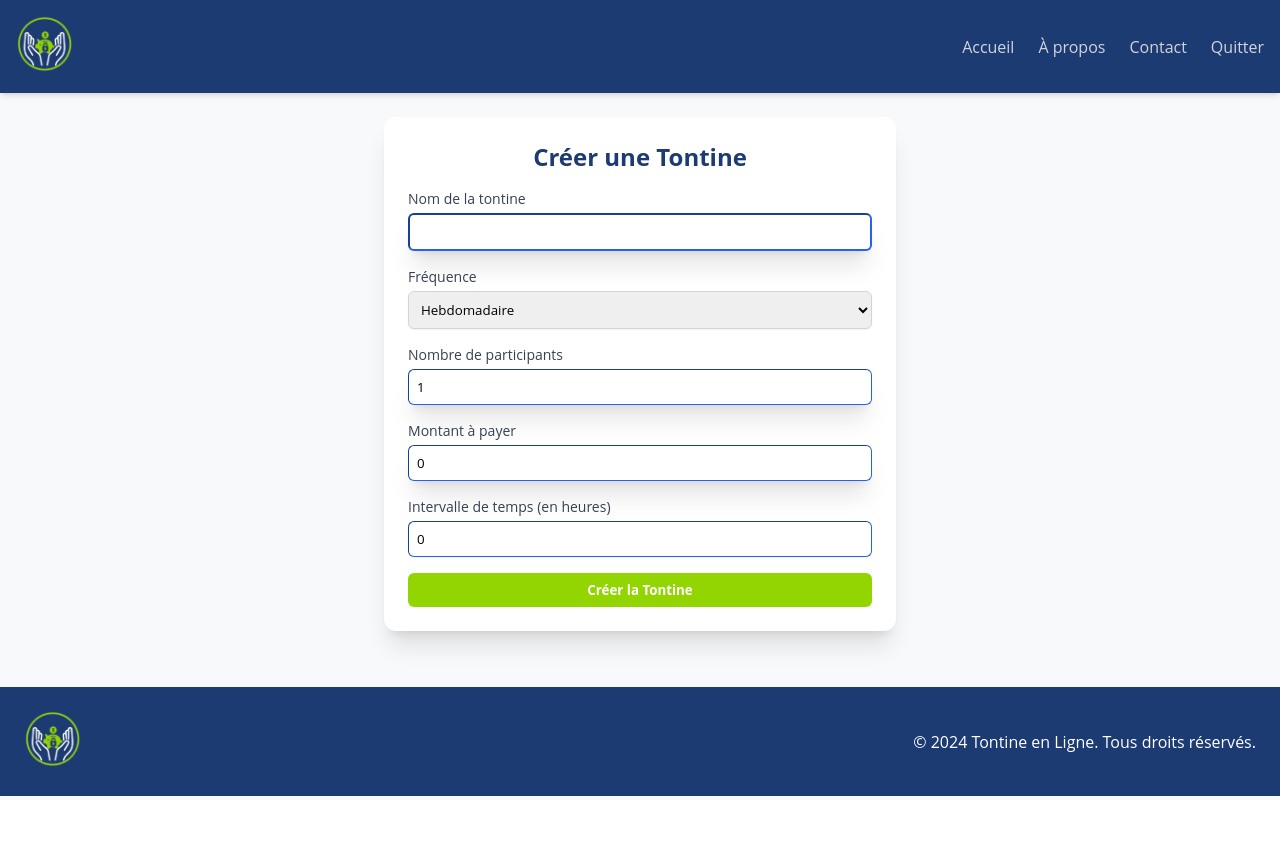
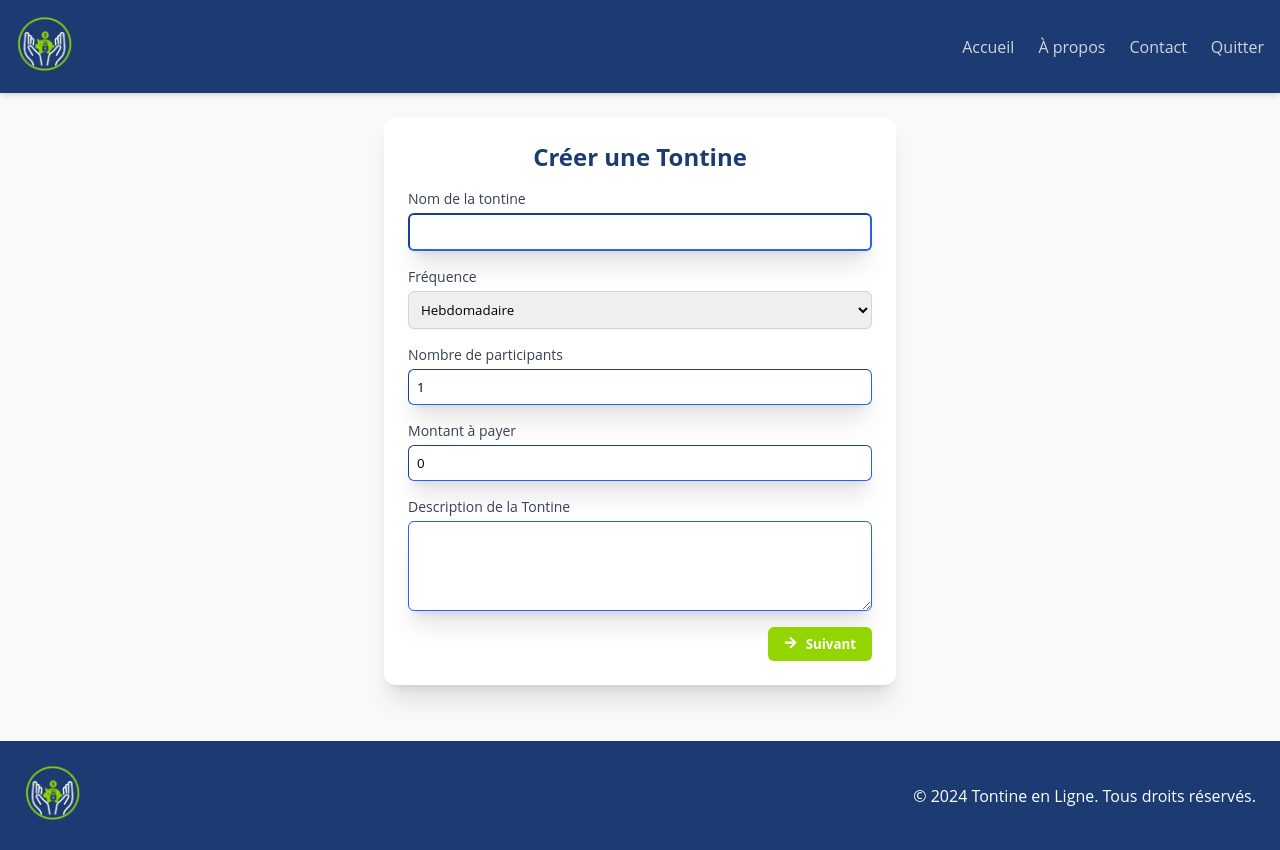
Before and after one commit to Bill-Zapharon/Hackathon-app, a React (Vite) app: page /creertontine in a window 1280 px wide. Before the commit the page ends 800 px from the top, so only its background shows below. Built offline with nearby package versions, Linux system fonts and the light colour scheme.

Commit message:
six commit

```diff
--- a/package.json
+++ b/package.json
@@ -19,6 +19,7 @@
     "lucide-react": "^0.468.0",
     "react": "^18.3.1",
     "react-dom": "^18.3.1",
+    "react-icons": "^5.4.0",
     "react-router-dom": "^7.0.2"
   },
   "devDependencies": {
--- a/src/App.jsx
+++ b/src/App.jsx
@@ -1,4 +1,3 @@
-import Header from "./components/Navbar/Header";
 import Dashboard from "./pages/Dashboard";
 
 function App() {
--- a/src/components/Navbar/Header.tsx
+++ b/src/components/Navbar/Header.tsx
@@ -19,7 +19,6 @@ const Header = () => {
             className="h-14 w-auto object-contain" // Taille ajustée du logo
           />
         </div>
-
 
         {/* Navigation for large screens */}
         <nav className="hidden md:block">
@@ -67,7 +66,9 @@ const Header = () => {
             aria-label="Toggle Menu"
           >
             <svg
-              className="w-6 h-6"
+              className={`w-6 h-6 transition-transform duration-300 ${
+                isOpen ? "rotate-45" : ""
+              }`} // Animation pour transformer l'icône en croix
               fill="none"
               stroke="currentColor"
               viewBox="0 0 24 24"
@@ -87,8 +88,10 @@ const Header = () => {
       {/* Dropdown Menu (visible only on mobile when clicked) */}
       <div
         className={`${
-          isOpen ? "block" : "hidden"
-        } md:hidden flex flex-col items-start space-y-4 bg-[#1c3b72] px-4 py-2 transition-all duration-500 ease-in-out delay-100`}
+          isOpen ? "block opacity-100" : "hidden opacity-0"
+        } md:hidden flex flex-col items-start space-y-4 bg-[#1c3b72] px-4 py-2 transition-all duration-500 ease-in-out transform ${
+          isOpen ? "translate-x-0" : "translate-x-10"
+        }`} // Animation fluide pour l'apparition du menu
       >
         <nav>
           <ul className="space-y-4 list-none">
--- a/src/pages/CreerTontine.jsx
+++ b/src/pages/CreerTontine.jsx
@@ -1,4 +1,5 @@
 import { useState } from 'react';
+import { FaArrowLeft, FaArrowRight } from 'react-icons/fa'; // Importer les icônes
 
 function CreateTontine() {
   const [formData, setFormData] = useState({
@@ -6,8 +7,10 @@ function CreateTontine() {
     frequency: 'hebdomadaire',
     numberOfParticipants: 1,
     amount: 0,
-    interval: 0,
+    description: '', // Nouveau champ pour la description
   });
+
+  const [step, setStep] = useState(1); // 1: Formulaire, 2: Résumé
 
   const handleChange = (e) => {
     const { name, value } = e.target;
@@ -19,17 +22,32 @@ function CreateTontine() {
 
   const handleSubmit = (e) => {
     e.preventDefault();
-    // Logic to handle form submission
+    if (step === 1) {
+      setStep(2); // Passer à la deuxième étape (Résumé)
+    } else {
       console.log('Form Data:', formData);
+      // Ici, tu peux ajouter la logique pour envoyer les données au backend ou les traiter
+    }
+  };
+
+  const handlePrev = () => {
+    setStep(1); // Retourner à l'étape 1
   };
 
   return (
     <div className="max-w-lg mx-auto p-6 bg-white rounded-xl shadow-xl">
-      <h2 className="text-2xl font-bold mb-4 text-center text-[#1c3b72]">Créer une Tontine</h2>
-      <form onSubmit={handleSubmit}>
+      <h2 className="text-2xl font-bold mb-4 text-center text-[#1c3b72]">
+        Créer une Tontine
+      </h2>
+
+      {step === 1 ? (
+        // Étape 1 : Remplir le formulaire
+        <form onSubmit={handleSubmit} className="transition-all duration-500 ease-in-out">
           {/* Nom de la tontine */}
           <div className="mb-4">
-          <label htmlFor="name" className="block text-sm font-medium text-gray-700">Nom de la tontine</label>
+            <label htmlFor="name" className="block text-sm font-medium text-gray-700">
+              Nom de la tontine
+            </label>
             <input
               type="text"
               id="name"
@@ -43,7 +61,9 @@ function CreateTontine() {
 
           {/* Choix de la fréquence */}
           <div className="mb-4">
-          <label htmlFor="frequency" className="block text-sm font-medium text-gray-700">Fréquence</label>
+            <label htmlFor="frequency" className="block text-sm font-medium text-gray-700">
+              Fréquence
+            </label>
             <select
               id="frequency"
               name="frequency"
@@ -58,7 +78,9 @@ function CreateTontine() {
 
           {/* Nombre de participants */}
           <div className="mb-4">
-          <label htmlFor="numberOfParticipants" className="block text-sm font-medium text-gray-700">Nombre de participants</label>
+            <label htmlFor="numberOfParticipants" className="block text-sm font-medium text-gray-700">
+              Nombre de participants
+            </label>
             <input
               type="number"
               id="numberOfParticipants"
@@ -73,7 +95,9 @@ function CreateTontine() {
 
           {/* Montant à payer */}
           <div className="mb-4">
-          <label htmlFor="amount" className="block text-sm font-medium text-gray-700">Montant à payer</label>
+            <label htmlFor="amount" className="block text-sm font-medium text-gray-700">
+              Montant à payer
+            </label>
             <input
               type="number"
               id="amount"
@@ -86,31 +110,67 @@ function CreateTontine() {
             />
           </div>
 
-        {/* Intervalle de temps en heures */}
+          {/* Description de la tontine (nouveau champ) */}
           <div className="mb-4">
-          <label htmlFor="interval" className="block text-sm font-medium text-gray-700">Intervalle de temps (en heures)</label>
-          <input
-            type="number"
-            id="interval"
-            name="interval"
-            value={formData.interval}
+            <label htmlFor="description" className="block text-sm font-medium text-gray-700">
+              Description de la Tontine
+            </label>
+            <textarea
+              id="description"
+              name="description"
+              value={formData.description}
               onChange={handleChange}
-            min="1"
               required
-            className="mt-1 block w-full p-2 border border-blue-600 rounded-md shadow-sm focus:ring-blue-500 focus:border-blue-500"
+              className="mt-1 block w-full p-2 border border-blue-600 rounded-md shadow-xl focus:ring-blue-500 focus:border-blue-500"
+              rows="4"
             />
           </div>
 
-        {/* Bouton de soumission */}
-        <div className="text-center">
+          {/* Boutons : Suivant */}
+          <div className="flex justify-between">
+            <div></div>
+            <div>
               <button
                 type="submit"
-            className="w-full bg-[#93d500] text-white font-bold py-2 px-4 border-none rounded-md hover:bg-[#628d00] focus:outline-none focus:ring-2 focus:ring-blue-500"
+                className="bg-[#93d500] border-none text-white font-bold py-2 px-4 rounded-md hover:bg-[#628d00] focus:outline-none focus:ring-2 focus:ring-blue-500 transition-all duration-300 ease-in-out"
+              >
+                <FaArrowRight className="inline mr-2" />
+                Suivant
+              </button>
+            </div>
+          </div>
+        </form>
+      ) : (
+        // Étape 2 : Résumé des informations
+        <div className="transition-all duration-500 ease-in-out">
+          <h3 className="text-xl font-semibold mb-4 text-[#1c3b72]">Résumé</h3>
+          <ul>
+            <li><strong>Nom de la Tontine:</strong> {formData.name}</li>
+            <li><strong>Fréquence:</strong> {formData.frequency}</li>
+            <li><strong>Nombre de participants:</strong> {formData.numberOfParticipants}</li>
+            <li><strong>Montant à payer:</strong> {formData.amount} FCFA</li>
+            <li><strong>Description:</strong> {formData.description}</li> {/* Afficher la description */}
+          </ul>
+
+          {/* Boutons : Précédent et Créer */}
+          <div className="flex justify-between mt-4">
+            <button
+              type="button"
+              onClick={handlePrev}
+              className="bg-blue-700 border-none text-white font-bold py-2 px-4 rounded-md hover:bg-[#1c3b72] focus:outline-none focus:ring-2 focus:ring-blue-500 transition-all duration-300 ease-in-out"
+            >
+              <FaArrowLeft className="inline mr-2" />
+              Précédent
+            </button>
+            <button
+              onClick={handleSubmit}
+              className="bg-[#93d500] border-none text-white font-bold py-2 px-4 rounded-md hover:bg-[#628d00] focus:outline-none focus:ring-2 focus:ring-blue-500 transition-all duration-300 ease-in-out"
             >
               Créer la Tontine
             </button>
           </div>
-      </form>
+        </div>
+      )}
     </div>
   );
 }
--- a/src/pages/Dashboard.jsx
+++ b/src/pages/Dashboard.jsx
@@ -1,5 +1,6 @@
 import { FontAwesomeIcon } from "@fortawesome/react-fontawesome";
 import Card from "../components/Card";
+import { useNavigate } from 'react-router-dom';
 import {
   faMoneyBillWave,
   faUsers,
@@ -11,6 +12,12 @@ import {
 } from "@fortawesome/free-solid-svg-icons"
 import DataTable from "../components/DataTable";
 const Dashboard = () => {
+  const navigate = useNavigate();
+
+  const handleNavigate = () => {
+    // Naviguer vers "/other-page"
+    navigate('/creertontine');
+  };
   const cardData = [
     {
       title: "Contributions Totales",
@@ -112,7 +119,7 @@ const Dashboard = () => {
       {/* Section Boutons */}
       <section className="mt-8 flex flex-col md:flex-row justify-center items-center gap-6 px-4">
         {/* Créer une Tontine */}
-        <div className="bg-[#93d500] hover:bg-[#628d00] text-white font-semibold text-lg p-6 rounded-xl shadow-md flex items-center justify-center w-full md:w-1/2 lg:w-1/3 cursor-pointer transition-transform transform hover:scale-105">
+        <div onClick={handleNavigate} className="bg-[#93d500] hover:bg-[#628d00] text-white font-semibold text-lg p-6 rounded-xl shadow-md flex items-center justify-center w-full md:w-1/2 lg:w-1/3 cursor-pointer transition-transform transform hover:scale-105">
           <FontAwesomeIcon icon={faPlus} className="mr-3 text-2xl" />
           Créer une tontine
         </div>
```
Also changed, not shown: 1 other file (tests, documents, lock files or other folders). Lines whose indentation alone changed are shown as unchanged.
